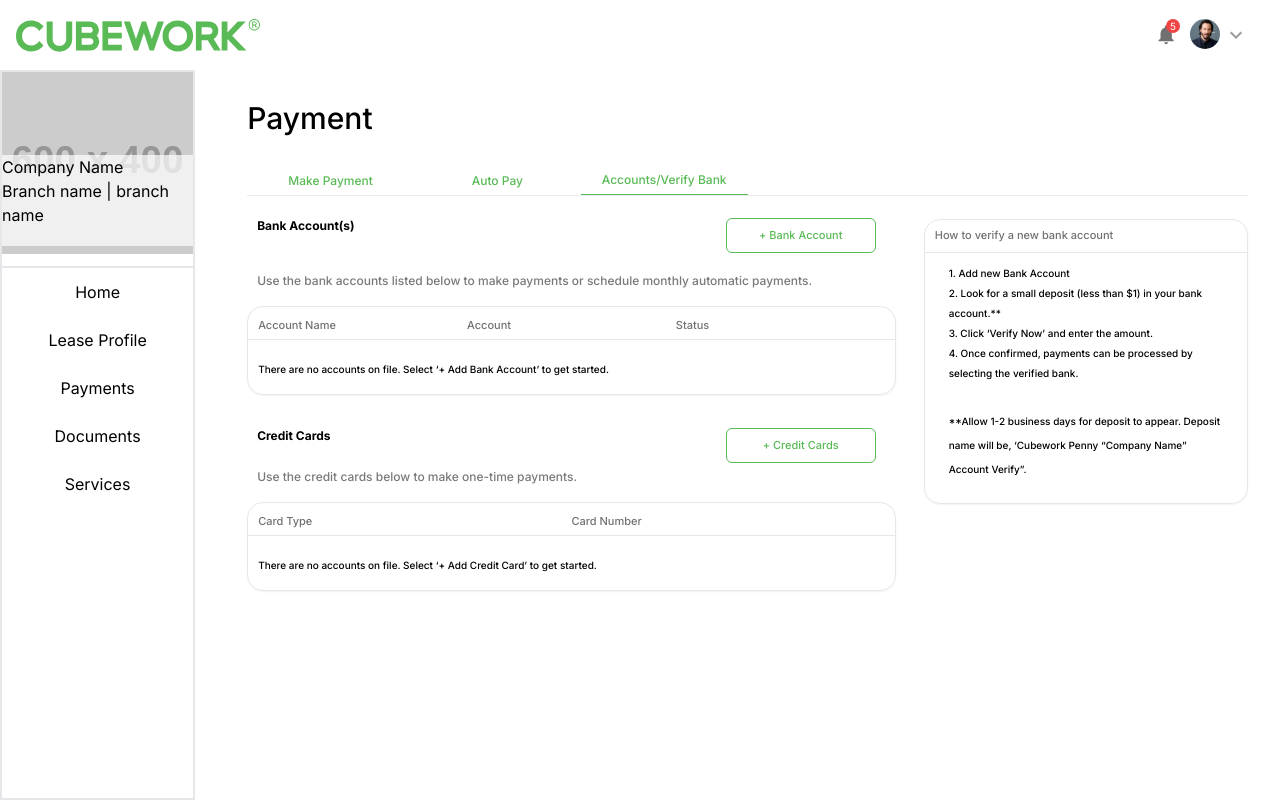
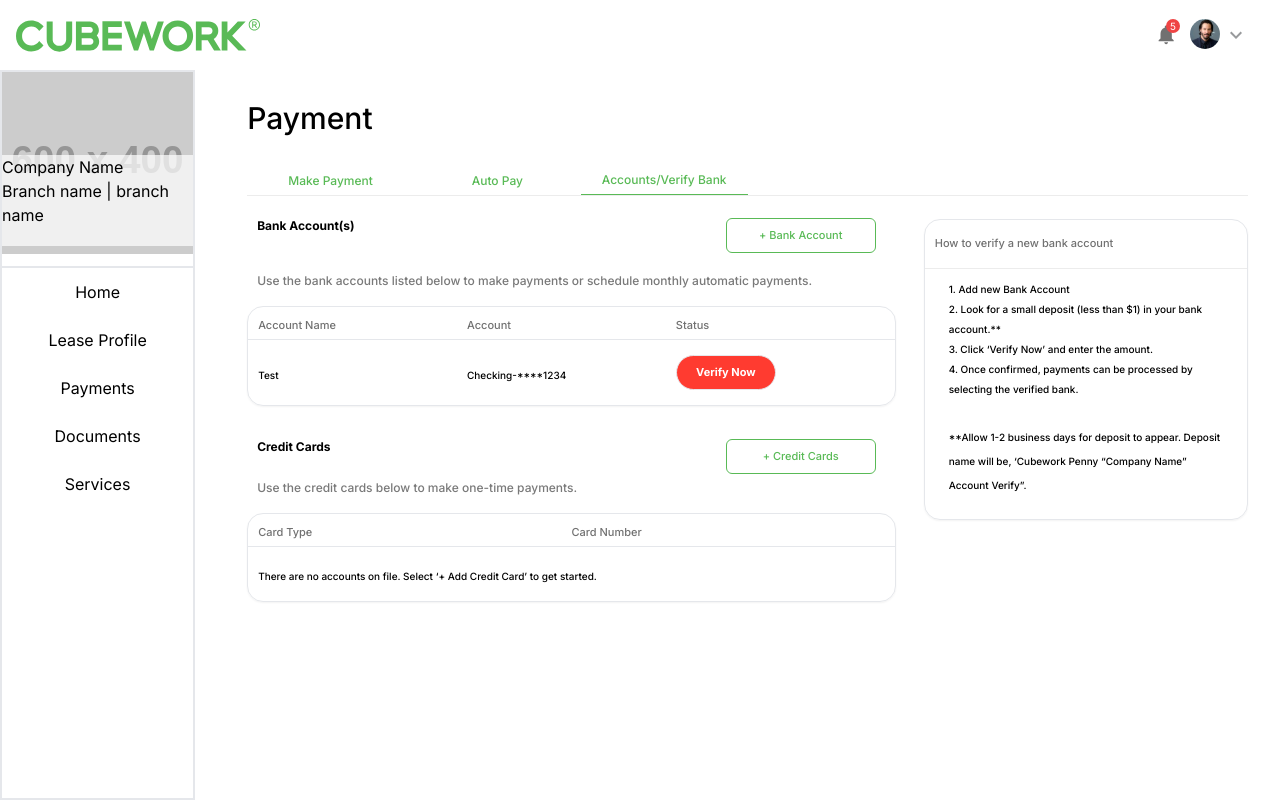
Before and after one commit to darylekarldevera/cubework-client-portal, a React (Vite) app: page /payments/make-payments/details in a window 1280 px wide. Built offline with nearby package versions, Linux system fonts and the light colour scheme.

Commit message:
style: added destructive button for verifying

```diff
--- a/src/views/payments/AccountDashboard.tsx
+++ b/src/views/payments/AccountDashboard.tsx
@@ -1,5 +1,5 @@
 import { Label as ShadCNLabel } from '@/components/ui/label.tsx';
-import { Card, CardContent } from '@/components/ui/card.tsx';
+import { Card, CardContent, CardHeader } from '@/components/ui/card.tsx';
 import TableHeader from '@/components/shared/TableHeader';
 import Button from '@/components/shared/Button.tsx';
 import TableItem from '@/components/shared/TableItem.tsx';
@@ -31,8 +31,16 @@ const AutoPaySetup = () => {
               </div>
             </div>
             <CardContent className="h-full flex flex-row px-[10px] py-[15px] w-full">
-              <div className="w-full ">
-                <TableItem>There are no accounts on file. Select ‘+ Add Bank Account’ to get started. </TableItem>
+              <div className="w-full flex items-center">
+                <div className="w-full  ">
+                  <TableItem>Test</TableItem>
+                </div>
+                <div className="w-full  ">
+                  <TableItem>Checking-****1234</TableItem>
+                </div>
+                <div className="w-full  ">
+                  <Button variant="destructive">Verify Now</Button>
+                </div>
               </div>
             </CardContent>
           </Card>
@@ -63,9 +71,9 @@ const AutoPaySetup = () => {
         </div>
         <div className="mt-[15px] w-1/3">
           <Card className="w-full rounded-[16px]">
-            <div className="py-4 h-[10px] px-[10px] flex flex-row items-center justify-between border-b ">
+            <CardHeader className="h-[15px] border-b border-[#ECECEC] flex justify-center pl-[10px] items-start">
               <TableHeader>How to verify a new bank account</TableHeader>
-            </div>
+            </CardHeader>
             <CardContent className="pt-[10px]">
               <TableItem>
                 <p>1. Add new Bank Account </p>
```
